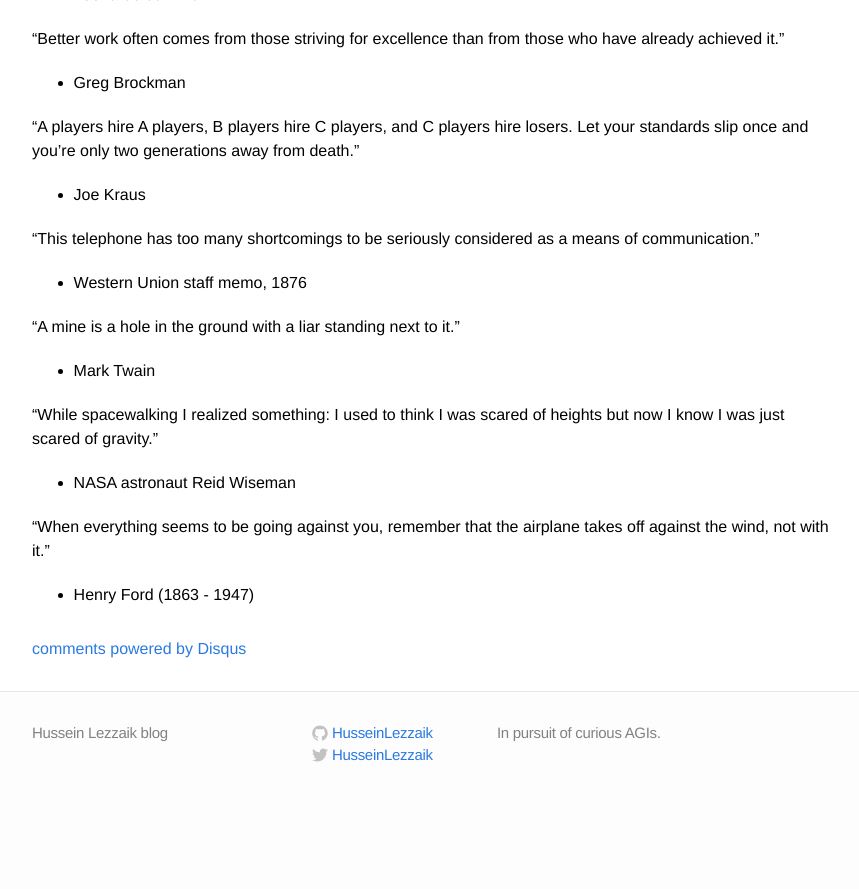
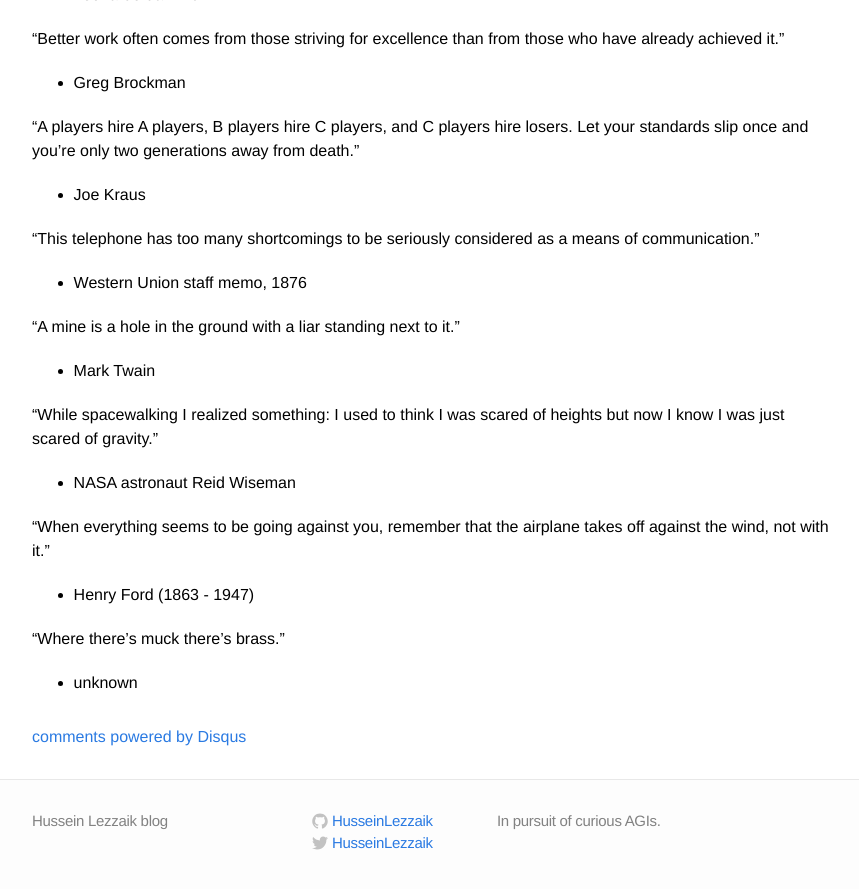
Before and after one commit to HusseinLezzaik/husseinlezzaik.github.io, a Jekyll site: the page built from _posts/2023-07-01-Quotes.md, in a window 1280 px wide and 900 px high, scrolled down 42502 px. Shown: the top 889 px of the window, without its empty margins (208-1067 px from the left). Built offline with Jekyll 4.4.1, drawn with Linux system fonts in a browser that asks for light colours; comment, search, counter and statistics services are not loaded; before the commit the page ends 43314 px from its top, so only the background shows below that.

Commit message:
Update 2023-07-01-Quotes.md

```diff
--- a/_posts/2023-07-01-Quotes.md
+++ b/_posts/2023-07-01-Quotes.md
@@ -1607,3 +1607,7 @@ People overvalue optionality. It’s one thing I learned in chess. You just need
 "When everything seems to be going against you, remember that the airplane takes off against the wind, not with it."
 
 - Henry Ford (1863 - 1947)
+
+"Where there's muck there's brass."
+
+- unknown
```
